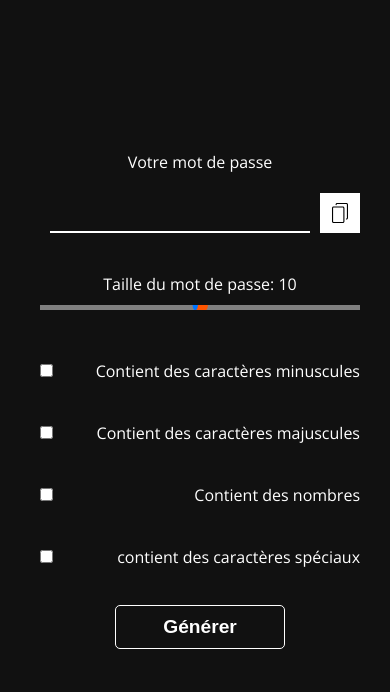
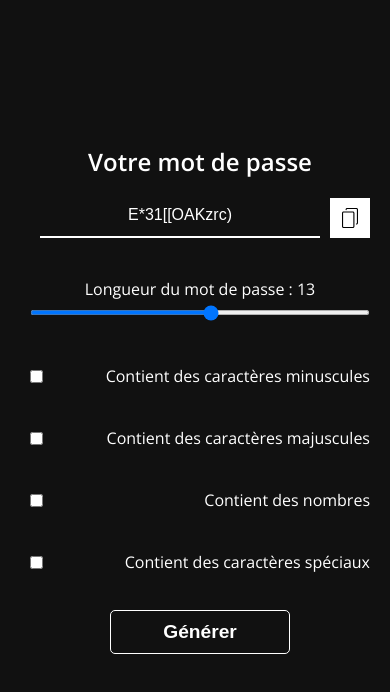
Before and after one commit to Aiieverson03/passwordGenerator, a plain HTML site: page index.html in a window 390 px wide. Both pictures are taken after a click on the button "Générer". Drawn offline with nearby package versions, Linux system fonts and the light colour scheme.

Commit message:
function and responsive ok

```diff
--- a/app.js
+++ b/app.js
@@ -1,46 +1,55 @@
 // selectors
-const inputs = Array.from(document.querySelectorAll('input'));
-console.log(inputs);
-const button = document.querySelector('button');
+const inputs = Array.from(document.querySelectorAll("input"));
+const labelPassword = document.querySelector("#number-of-chars");
+const button = document.querySelector("button");
 const checkboxes = [...document.querySelectorAll('input[type="checkbox"]')];
-console.log(checkboxes)
+const copyButton = document.querySelector(".image-container");
+console.log(copyButton);
 let passwordLength = inputs[1].value;
-
+console.log(copyButton.getBoundingClientRect().width);
 
 
 //tableau de caractères pour mdp
 
-const lowercaseChars = 'abcdefghijklmnopqrstuvwxyz';
-const uppercaseChars = 'ABCDEFGHIJKLMNOPQRSTUVWXYZ';
-const numberChars = '0123456789';
-const specialChars = '!@#$%^&*()_+[]{}|;:,.<>?';
+const lowercaseChars = "abcdefghijklmnopqrstuvwxyz";
+const uppercaseChars = "ABCDEFGHIJKLMNOPQRSTUVWXYZ";
+const numberChars = "0123456789";
+const specialChars = "!@#$%^&*()_+[]{}|;:,.<>?";
 let allChars = [];
 
-inputs[1].addEventListener('input', function(e) {
+labelPassword.textContent = `Longueur du mot de passe : ${passwordLength}`;
+
+inputs[1].addEventListener("input", function (e) {
   passwordLength = e.target.value;
+    labelPassword.textContent = `Longueur du mot de passe : ${passwordLength}`;
 });
 
-inputs[2].addEventListener('click', function(e) {
-    e.target.checked ? allChars.push(lowercaseChars):  allChars = allChars.filter(char => char !== lowercaseChars);
+inputs[2].addEventListener("click", function (e) {
+  e.target.checked
+    ? allChars.push(lowercaseChars)
+    : (allChars = allChars.filter((char) => char !== lowercaseChars));
   console.log(allChars);
 });
 
-inputs[3].addEventListener('click', function(e) {
-    e.target.checked ? allChars.push(uppercaseChars):  allChars = allChars.filter(char => char !== uppercaseChars);
+inputs[3].addEventListener("click", function (e) {
+  e.target.checked
+    ? allChars.push(uppercaseChars)
+    : (allChars = allChars.filter((char) => char !== uppercaseChars));
   console.log(allChars);
 });
 
-inputs[4].addEventListener('click', function(e) {
-    e.target.checked ? allChars.push(numberChars):  allChars = allChars.filter(char => char !== numberChars);
+inputs[4].addEventListener("click", function (e) {
+  e.target.checked
+    ? allChars.push(numberChars)
+    : (allChars = allChars.filter((char) => char !== numberChars));
   console.log(allChars);
-})
-inputs[5].addEventListener('click', function(e) {
-    e.target.checked ? allChars.push(specialChars):  allChars = allChars.filter(char => char !== specialChars);
+});
+inputs[5].addEventListener("click", function (e) {
+  e.target.checked
+    ? allChars.push(specialChars)
+    : (allChars = allChars.filter((char) => char !== specialChars));
   console.log(allChars);
-})
-
-
-
+});
 
 function getRandomInt(max) {
   const array = new Uint32Array(1);
@@ -48,27 +57,75 @@ function getRandomInt(max) {
   return array[0] % max;
 }
 
-  const randomIndex = getRandomInt(allChars.length);
-  console.log(allChars.length)
-//   console.log(randomIndex);
-
-
-    inputs[1].addEventListener('input', function(e) {
-        // console.log(e.target.value);
+inputs[1].addEventListener("input", function (e) {
   passwordLength = e.target.value;
 });
 
-    button.addEventListener('click', function() {
+button.addEventListener("click", function () {
   console.log(passwordLength);
+  generatePassword(passwordLength);
 });
 
-        function generatePassword(length) {
+function generatePassword(maxLength) {
   let charsConcats = [];
-            allChars.forEach(char => {
-                allChars.forEach(string => {
-                    let test = string.split('');
-                    charsConcats.push(...test);
-                })
-            })
+  allChars.forEach((char) => {
+    let splittedChar = char.split("");
+
+    charsConcats = charsConcats.concat(splittedChar);
+  });
+  getRandomInt(charsConcats.length);
+  let finalPassword = [];
+
+  if (!charsConcats.length) {
+    charsConcats = [
+      ...lowercaseChars.split(""),
+      ...uppercaseChars.split(""),
+      ...numberChars.split(""),
+      ...specialChars.split(""),
+    ];
+  }
+  for (let i = 0; i < maxLength; i++) {
+    let randomIndex = getRandomInt(charsConcats.length);
+    // console.log(randomIndex);
+    finalPassword.push(charsConcats[randomIndex]);
+  }
+  console.log(finalPassword);
+  inputs[0].value = finalPassword.join("");
+}
+
+
+function showTextBoxNextToButton(e) {
+    const textBox = document.createElement("div");
+    textBox.style.position = "absolute";
+    console.log(e.target.offsetLeft + copyButton.getBoundingClientRect().width);
+    textBox.style.left = `${e.target.offsetLeft + copyButton.getBoundingClientRect().width}px`;
+    textBox.style.top = `${e.target.offsetTop + copyButton.getBoundingClientRect().height}px`;
+    textBox.style.backgroundColor = "lightyellow";
+    textBox.style.border = "1px solid black";
+    textBox.style.padding = "5px";
+    textBox.innerText = "Texte copié!";
+    document.body.appendChild(textBox);
+    setTimeout(() => {
+      textBox.remove();
+    }, 1000);
+}
+
+async function copyToClipboard(textToCopy){
+    try {
+        await navigator.clipboard.writeText(textToCopy);
+        console.log("texte copié");
+        let copiedText = await navigator.clipboard.readText();
+        console.log(copiedText);
+
+
+    }catch(error){
+        console.error("erreur lors de la copie du texte", error);
+    }
 
 }
+
+copyButton.addEventListener("click", (e)=> {
+    copyToClipboard(inputs[0].value);
+    showTextBoxNextToButton(e);
+
+});
--- a/index.html
+++ b/index.html
@@ -24,8 +24,8 @@
         <!-- </div> -->
       </div>
       <div class="input-container">
-        <label for="range-input">Taille du mot de passe: 10</label>
-        <input type="range" min="0" max="10" id="range-input" />
+        <label id="number-of-chars" for="range-input">Taille du mot de passe: 10</label>
+        <input type="range" min="5" max="20" id="range-input" />
       </div>
       <div class="input-container">
         <label for="minuscules">Contient des caractères minuscules</label>
@@ -40,7 +40,7 @@
         <input type="checkbox" id=special-charts" />
       </div>
       <div class="input-container">
-        <label for="special-charts">contient des caractères spéciaux</label>
+        <label for="special-charts">Contient des caractères spéciaux</label>
         <input type="checkbox" id="special-charts" />
       </div>
       <button class="generate">Générer</button>
--- a/style.css
+++ b/style.css
@@ -31,6 +31,8 @@ p {
   display: inline-block;
   width: 100%;
   text-align: center;
+  font-size: 1.5rem;
+  font-weight: 600;
 
 }
 .input-container:not(:first-of-type) {
@@ -68,28 +70,12 @@ p {
 }
 .input-container:nth-of-type(2) > input#range-input {
   margin: 10px 0;
-  appearance: none;
-  overflow:hidden;
+  /* appearance: none; */
+  /* overflow:hidden; */
   background: grey;
   height: 5px;
 }
 
-.input-container:nth-of-type(2) > input#range-input::-webkit-slider-runnable-track {
-  /* box-shadow: 0 0 0 0 blue; */
-  height: 5px;
-}
-
-.input-container:nth-of-type(2) > input#range-input::-webkit-slider-thumb {
-  box-shadow: -10px 0 0 0px #f50 inset;
-  height: 20px; /* Hauteur du curseur */
-  width: 20px; /* Largeur du curseur */
-  margin-top: -7.5px; /* Ajustement pour dépasser verticalement */
-  background: #f50; /* Couleur du curseur */
-  border-radius: 50%; /* Forme ronde */
-  cursor: pointer; /* Curseur de la souris */
-  position: relative;
-  z-index: 100;
-}
 
 
 .input-container:nth-of-type(1) > input {
@@ -98,7 +84,8 @@ p {
   width: 100%;
   margin: 0 10px;
   padding-bottom: 10px;
-  font-size: clamp(1.2rem, 1.5vw, 3rem);
+  padding-top: 5px;
+  font-size: clamp(1rem, 1.2vw, 3rem);
   font-weight: 300;
   text-align: center;
   color: white;
@@ -130,12 +117,15 @@ p {
   align-items: center;
   align-self:stretch;
   aspect-ratio: 1/1;
+  cursor: pointer ;
 
 }
 
 .image-container img {
   width: 50%;
   height: 50%;
+  pointer-events: none;
+
   /* object-fit: contain; */
 }
 
@@ -157,3 +147,10 @@ button:hover {
   box-shadow: 0 0 10px -1px white;
 
 }
+
+@media (max-width: 600px) {
+  .global-container {
+
+    padding: 10px;
+  }
+}
```
Lines whose indentation alone changed are shown as unchanged.
